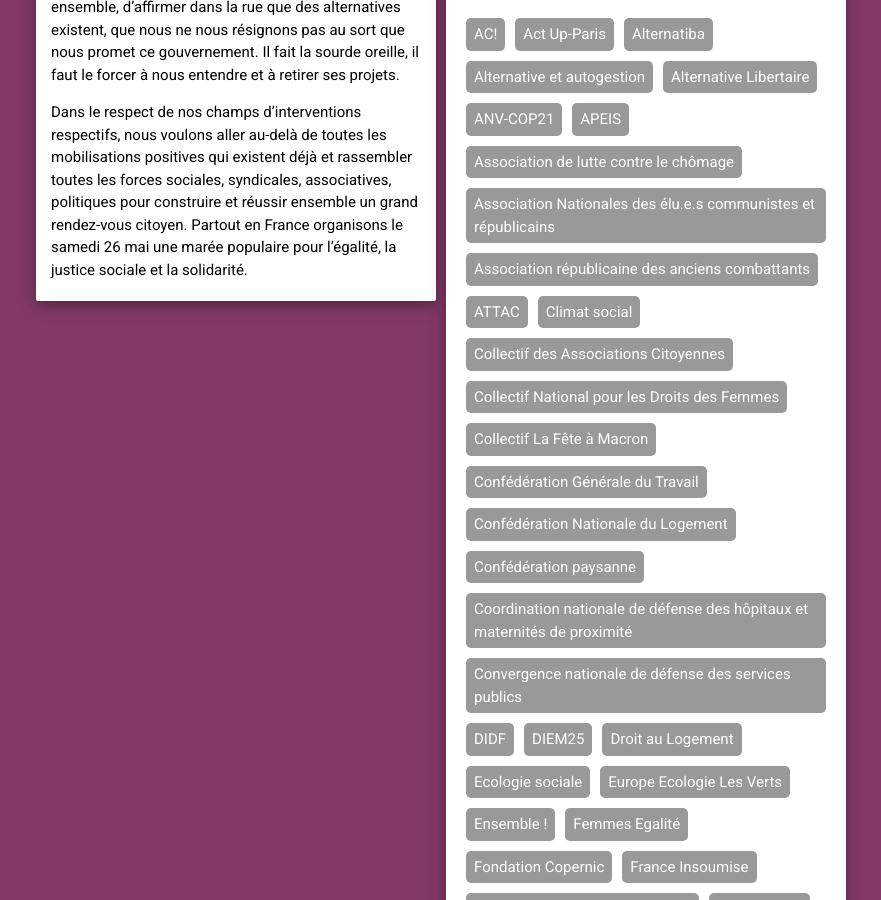
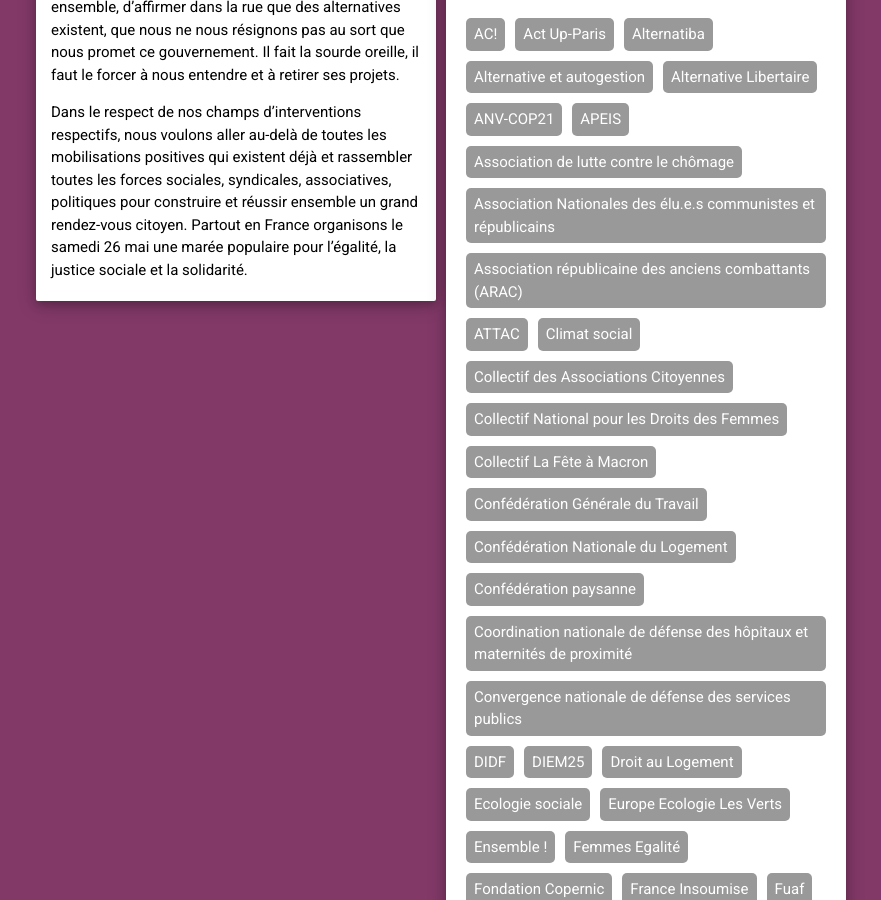
Before and after one commit to tonygoussot/mareepopulaire, a Jekyll site: the page built from index.html, in a window 1280 px wide and 900 px high, scrolled down 1696 px. Shown: the whole window, without its empty margins (199-1080 px from the left). Built offline with Jekyll 4.4.1, drawn with Linux system fonts in a browser that asks for light colours.

Commit message:
Update signataires.yml

```diff
--- a/_data/signataires.yml
+++ b/_data/signataires.yml
@@ -1,4 +1,3 @@
-
 - nom: AC!
 - nom: Act Up-Paris
 - nom: Alternatiba
@@ -8,7 +7,7 @@
 - nom: APEIS
 - nom: Association de lutte contre le chômage
 - nom: Association Nationales des élu.e.s communistes et républicains
-- nom: Association républicaine des anciens combattants
+- nom: Association républicaine des anciens combattants (ARAC)
 - nom: ATTAC
 - nom: Climat social
 - nom: Collectif des Associations Citoyennes
@@ -28,6 +27,7 @@
 - nom: Femmes Egalité
 - nom: Fondation Copernic
 - nom: France Insoumise
+- nom: Fuaf
 - nom: Gauche Démocratique et Sociale
 - nom: Génération.s
 - nom: Jeunes Écologistes
```
